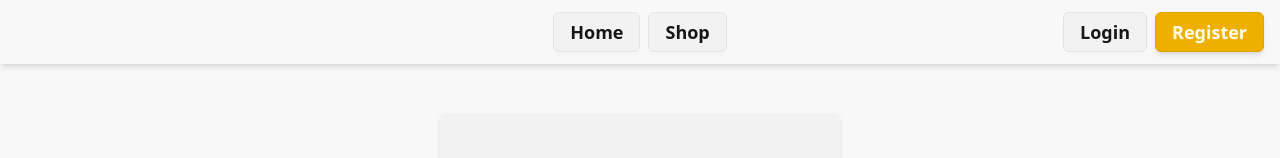
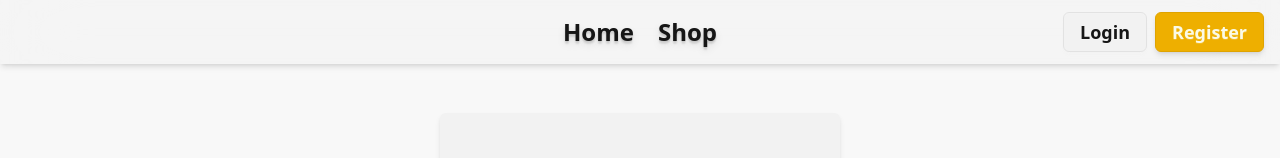
Before and after one commit to h1k4ru-f14m3/scc-lottery-frontend, a Vue app: page /register in a window 1280 px wide. Shown: the top 158 px of the page. Built offline with nearby package versions, Linux system fonts and the light colour scheme; no server answers.

Commit message:
Update navBar ui

```diff
--- a/src/components/nav/navBar.vue
+++ b/src/components/nav/navBar.vue
@@ -17,18 +17,24 @@ defineProps({
 </script>
 
 <template>
-  <div class="fixed flex w-full h-[4em] items-center backdrop-blur-lg shadow-md mb-10 z-10">
+  <div
+    class="fixed flex w-full h-[4em] items-center shadow-md mb-10 z-10 backdrop-blur-2xl bg-base-200/50"
+  >
     <div class="flex-1 justify-start p-3 hidden md:flex"></div>
 
     <!-- Home & About -->
     <div class="flex-1 justify-center hidden md:flex">
       <simpleButton
         button-title="Home"
+        bg-color="text-2xl font-bold m-3 transition text-shadow-lg"
+        :use-default="false"
         hover="ease-in-out hover:-translate-y-1 hover:scale-110"
         button-route="/"
       />
       <simpleButton
         button-title="Shop"
+        bg-color="text-2xl font-bold m-3 transition text-shadow-lg"
+        :use-default="false"
         hover="ease-in-out hover:-translate-y-1 hover:scale-110"
         button-route="/shop"
       />
```
